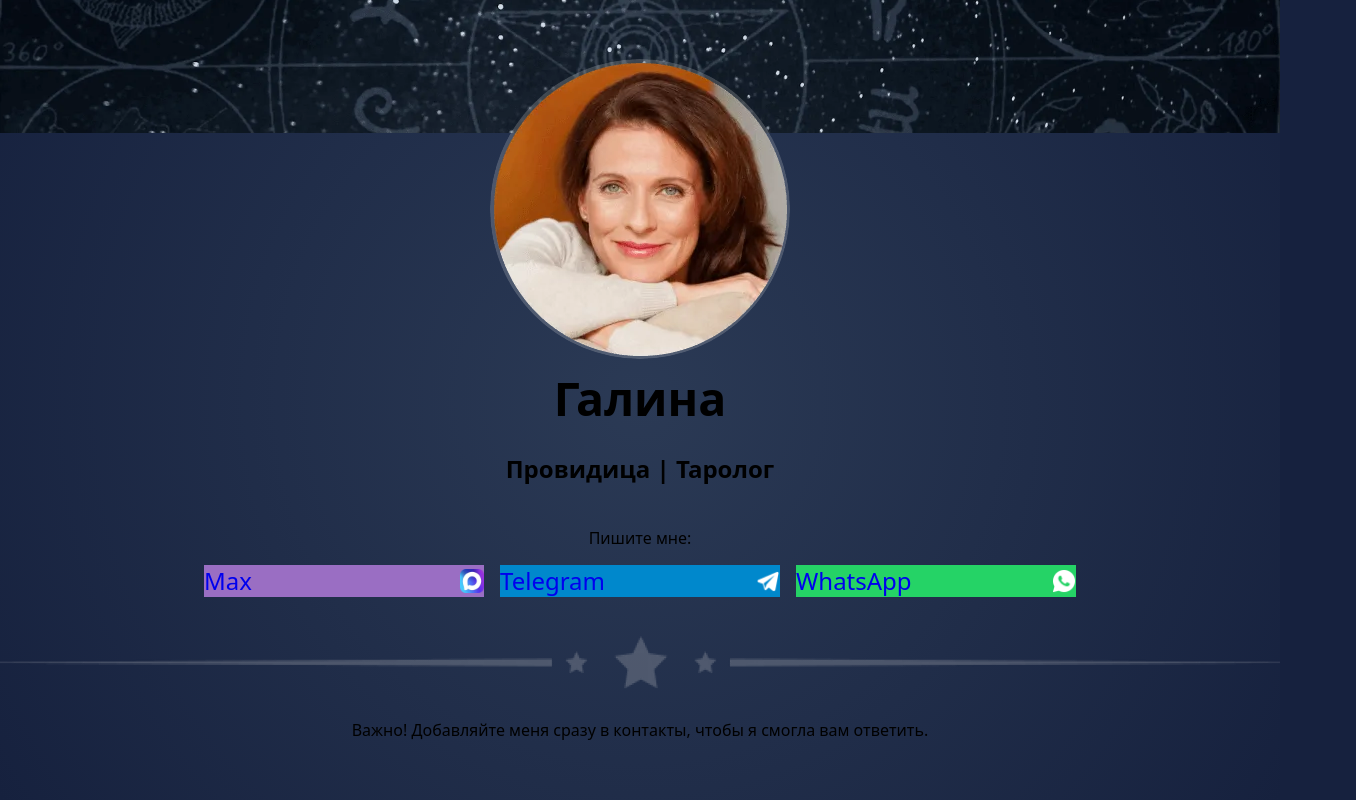
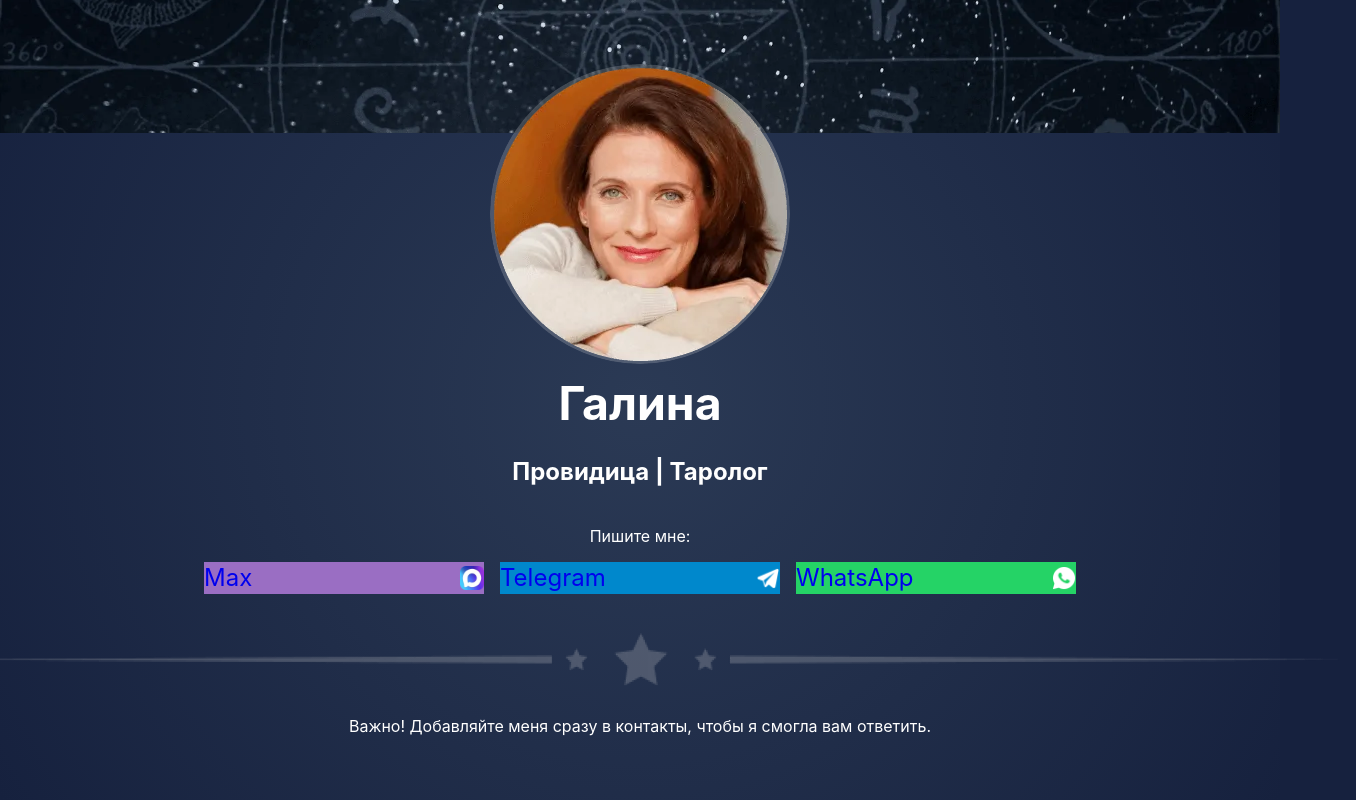
Before and after one commit to WorldTradeCom/next-tarolog, a Next.js app: page / in a window 1280 px wide. Shown: the whole page, 1356 px wide, since content can reach past the window. Built offline with nearby package versions, Linux system fonts and the light colour scheme.

Commit message:
Update globals.css

```diff
--- a/app/globals.css
+++ b/app/globals.css
@@ -2,24 +2,18 @@
 @tailwind components;
 @tailwind utilities;
 
+/* Исправляем опечатку в названии класса из оригинального HTML */
 .backgorud_gradient {
   background: radial-gradient(circle at center, #2b3a55 0%, #16213e 100%);
   min-height: 100vh;
   width: 100%;
-  overflow-x: hidden;
 }
 
 body {
   margin: 0;
   padding: 0;
   background-color: #16213e;
-  /* Стандартный шрифт как в оригинале */
-  font-family: ui-sans-serif, system-ui, -apple-system, BlinkMacSystemFont, "Segoe UI", Roboto, "Helvetica Neue", Arial, sans-serif;
-  -webkit-font-smoothing: antialiased;
-  -moz-osx-font-smoothing: grayscale;
+  color: white;
+  /* Системный шрифт как на скринах оригинала */
+  font-family: -apple-system, BlinkMacSystemFont, "Segoe UI", Roboto, Helvetica, Arial, sans-serif;
 }
-
-/* Фикс для кастомного размера заголовка */
-.text-\[2\.9rem\] {
-  font-size: 2.9rem;
-}
```
